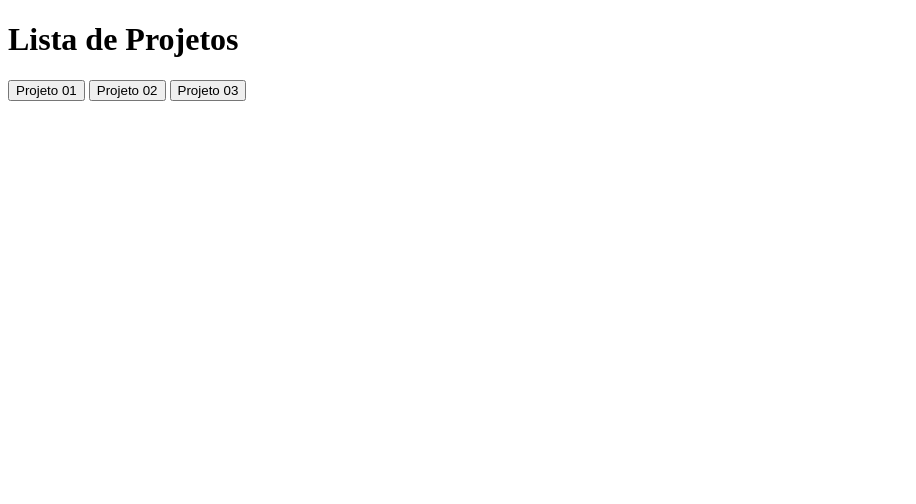
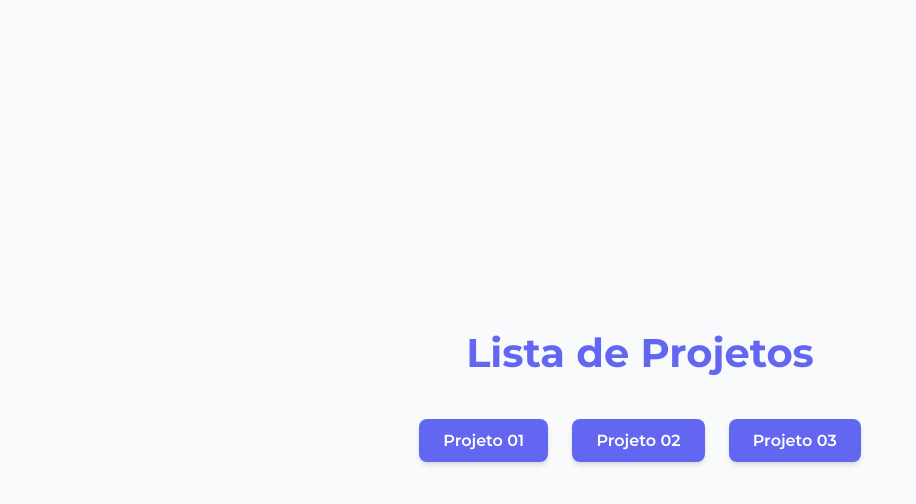
Before and after one commit to PietrogSouza/menu-projetos, a website: page index.html in a window 1280 px wide. Shown: the whole page, without its empty margins (0-916 px from the left). Drawn offline with Linux system fonts and the light colour scheme.

Commit message:
Ajuste de css e implementação do script da função script da navegação e estilização

```diff
--- a/css/global.css
+++ b/css/global.css
@@ -9,3 +9,53 @@
     --radius: 8px;
     --font-main: "Montserrat", sans-serif;
 }
+
+/* Reset básico */
+*{
+    margin: 0;
+    padding: 0;
+    box-sizing: border-box;
+    font-family: inherit;
+}
+
+body{
+    font-family: var(--font-main);
+    background-color: var(--bg-color);
+    color: var(--text-color);
+    display: flex;
+    flex-direction: column;
+    align-items: center;
+    justify-content: center;
+    min-height: 100vh;
+    text-align: center;
+}
+
+/* Header */
+.project__header h1{
+    font-size: 2.5rem;
+    margin-bottom: 2rem;
+    color: var(--primary-color);
+}
+
+/* Estilização dos Botões (Inputs e botão Dinâmico) */
+.project__button-group input[type="button"],
+button{
+    background-color: var(--primary-color);
+    color: var(--white);
+    border: none;
+    padding: 12px 24px;
+    margin: 10px;
+    font-size: 1rem;
+    font-weight: 600;
+    border-radius: var(--radius);
+    cursor: pointer;
+    box-shadow: var(--shadow);
+    transition: all 0.3 ease;
+}
+
+.project__button-group input[type="button"]:hover,
+button:hover{
+    background-color: var(--primary-hover);
+    transform: translateY(-2px);
+    box-shadow: 0 10px 15px -3px rgb(0, 0, 0 / 0.1);
+}
```
Also changed, not shown: js/navegacao.js (+20 -0 lines).
